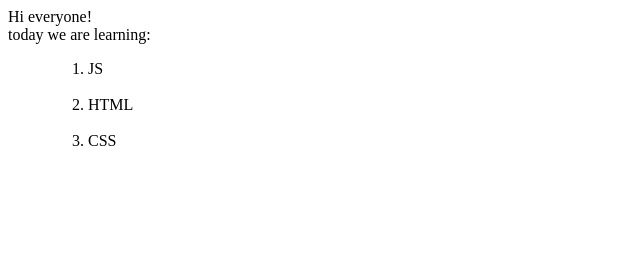
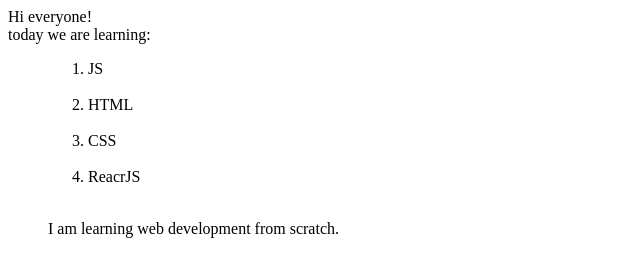
Before and after one commit to OWAIS221B/Student-name-site, a plain HTML site: page index.html in a window 1280 px wide. Shown: the whole page, without its empty margins (0-640 px from the left). Drawn offline with Linux system fonts and the light colour scheme.

Commit message:
Fix: Indentation

```diff
--- a/index.html
+++ b/index.html
@@ -15,7 +15,11 @@
             <li> JS</li><br>
             <li>HTML</li><br>
             <li>CSS</li><br>
+            <li>ReacrJS</li><br>
         </ol>
+        <p>
+            I am learning web development from scratch.
+        </p>
     </ul>
 </body>
 </html>
```
